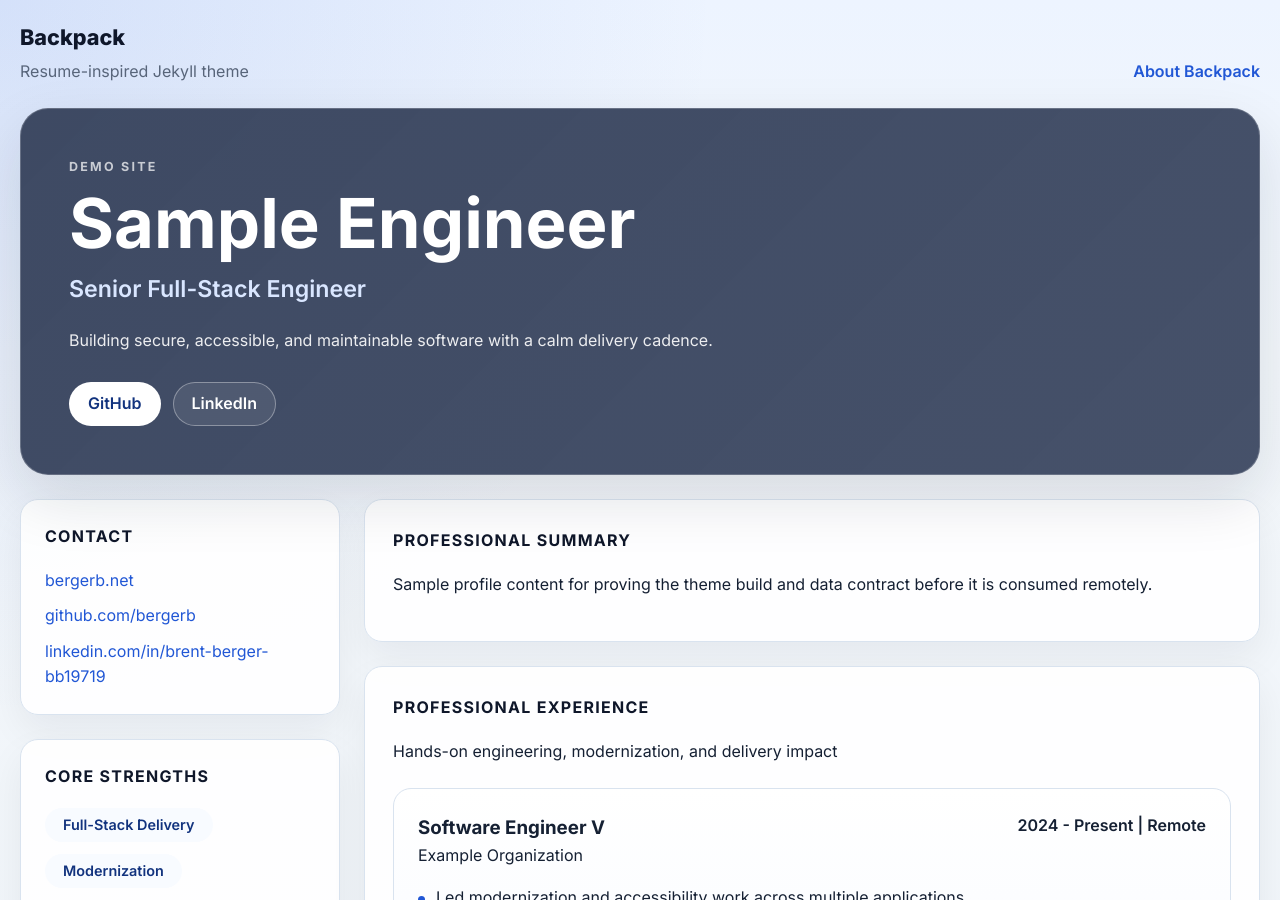
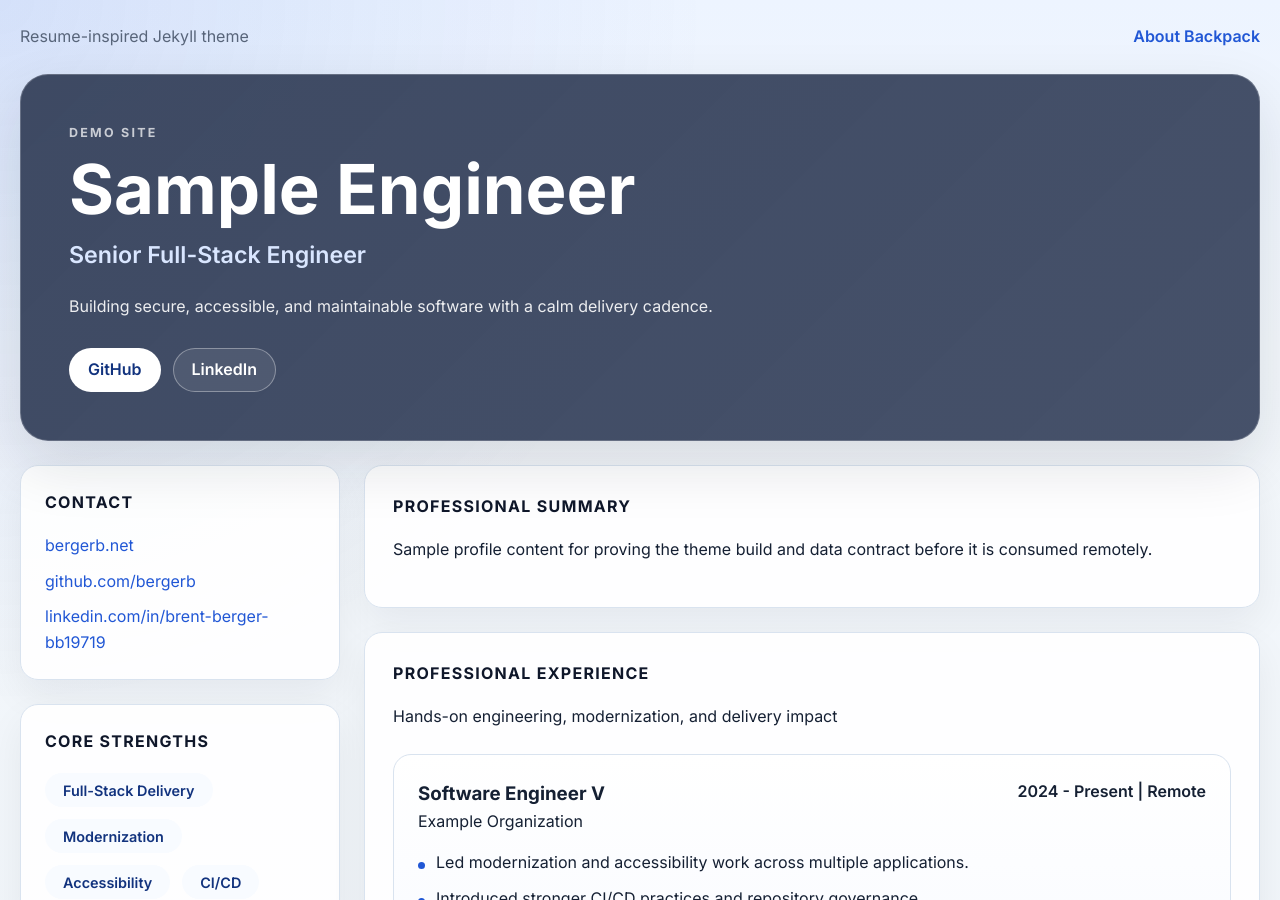
Before and after one commit to bergerb/backpack, a Jekyll site: the page built from index.md, in a window 1280 px wide and 900 px high. Built offline with Jekyll 4.4.1, drawn with Linux system fonts in a browser that asks for light colours.

Commit message:
fix: remove site title link from header

```diff
--- a/_includes/site_header.html
+++ b/_includes/site_header.html
@@ -5,7 +5,6 @@
   <header class="site-bar">
     <div class="site-bar__inner">
       <div>
-        <a class="site-bar__title" href="{{ '/' | relative_url }}">{{ site.title }}</a>
         {% if site.subtitle %}
           <p class="site-bar__subtitle">{{ site.subtitle }}</p>
         {% endif %}
```
